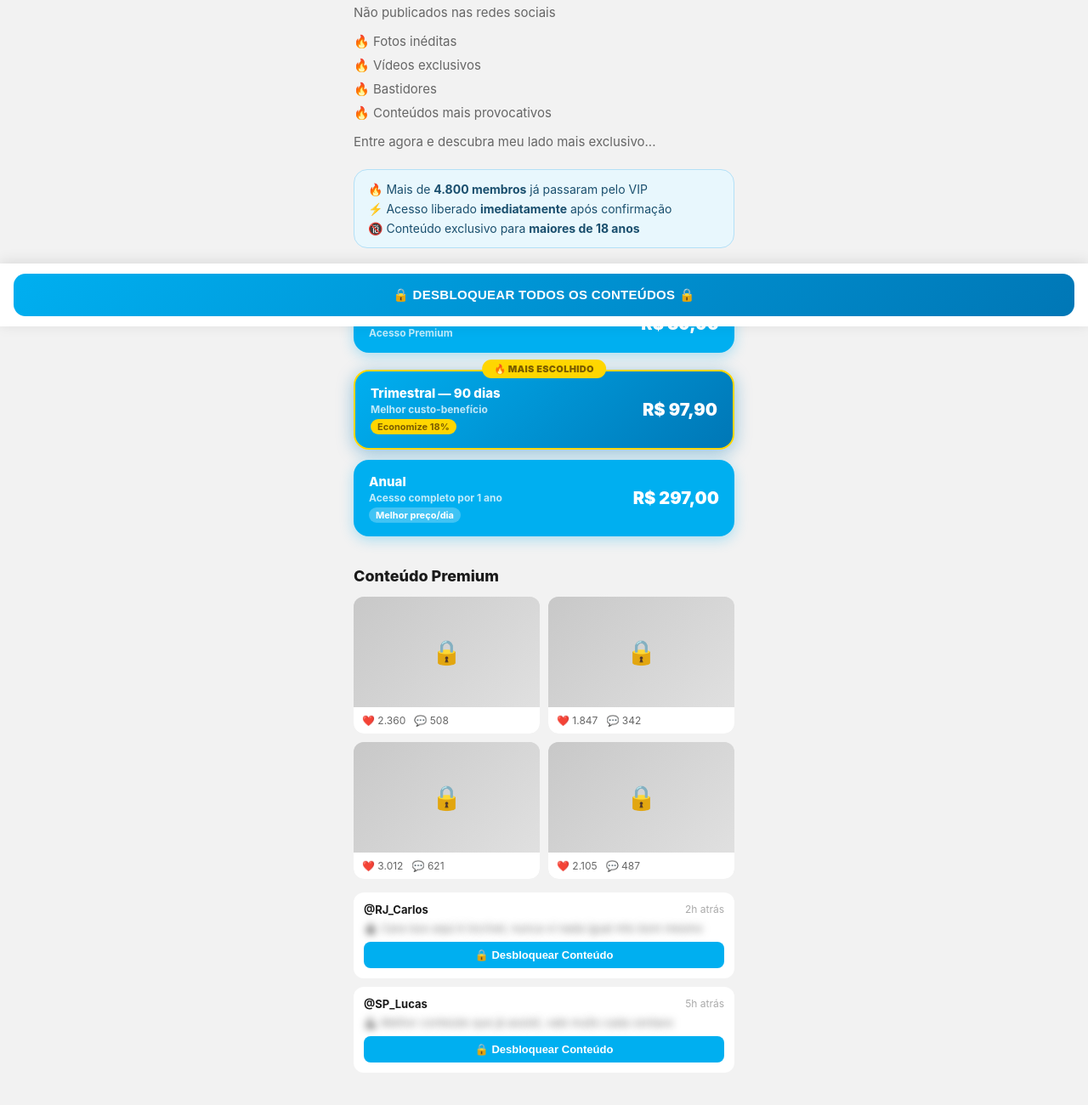
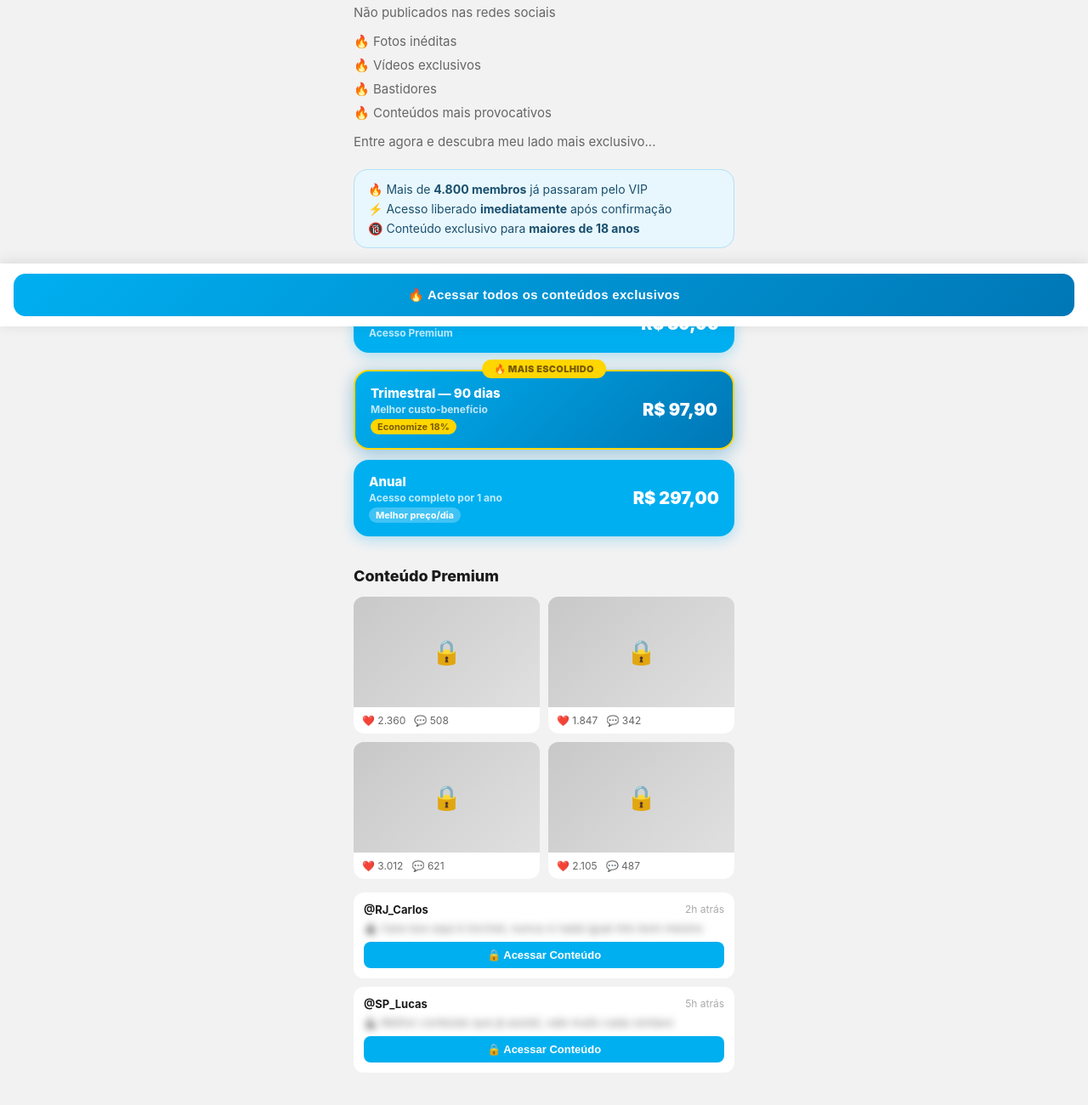
Before and after one commit to messato/funilhot, a plain HTML site: page index.html in a window 1280 px wide. Shown: the part 416-1716 px from the top of the page at 85% size. Drawn offline with Linux system fonts and the light colour scheme.

Commit message:
Update landing page

```diff
--- a/index.html
+++ b/index.html
@@ -303,7 +303,7 @@
           <span class="comentario-tempo">2h atrás</span>
         </div>
         <div class="comentario-blur">🔥 Cara isso aqui é incrível, nunca vi nada igual mto bom mesmo</div>
-        <button class="btn-desbloquear" onclick="irParaPlanos()">🔒 Desbloquear Conteúdo</button>
+        <button class="btn-desbloquear" onclick="irParaPlanos()">🔒 Acessar Conteúdo</button>
       </div>
       <div class="comentario-card">
         <div class="comentario-header">
@@ -311,14 +311,14 @@
           <span class="comentario-tempo">5h atrás</span>
         </div>
         <div class="comentario-blur">💪 Melhor conteúdo que já assisti, vale muito cada centavo</div>
-        <button class="btn-desbloquear" onclick="irParaPlanos()">🔒 Desbloquear Conteúdo</button>
+        <button class="btn-desbloquear" onclick="irParaPlanos()">🔒 Acessar Conteúdo</button>
       </div>
     </div>
   </div>
 
   <div class="rodape-fixo">
     <button class="rodape-btn" onclick="irParaPlanos()">
-      🔒 DESBLOQUEAR TODOS OS CONTEÚDOS 🔒
+       🔥 Acessar todos os conteúdos exclusivos
     </button>
   </div>
 
```
